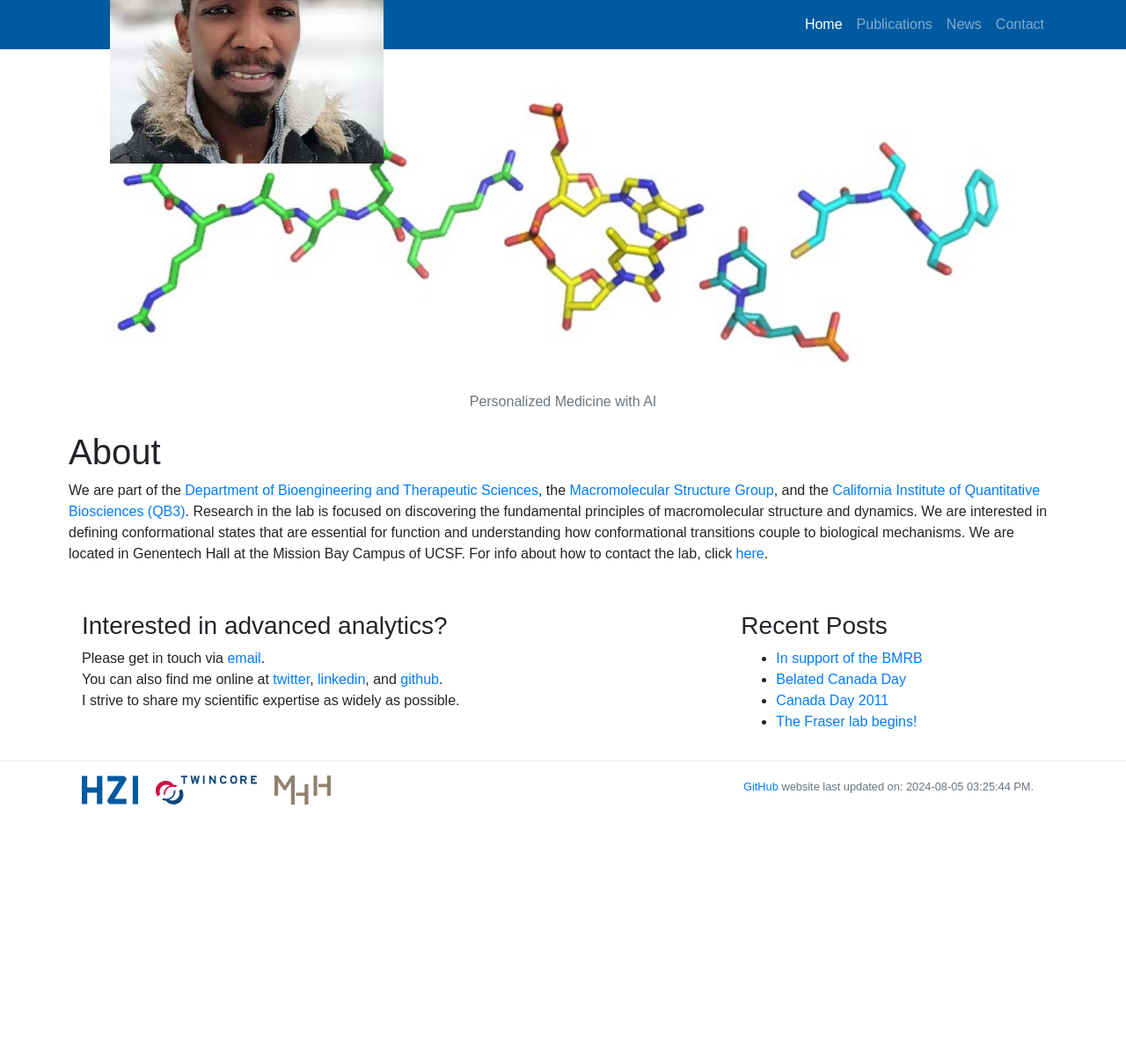
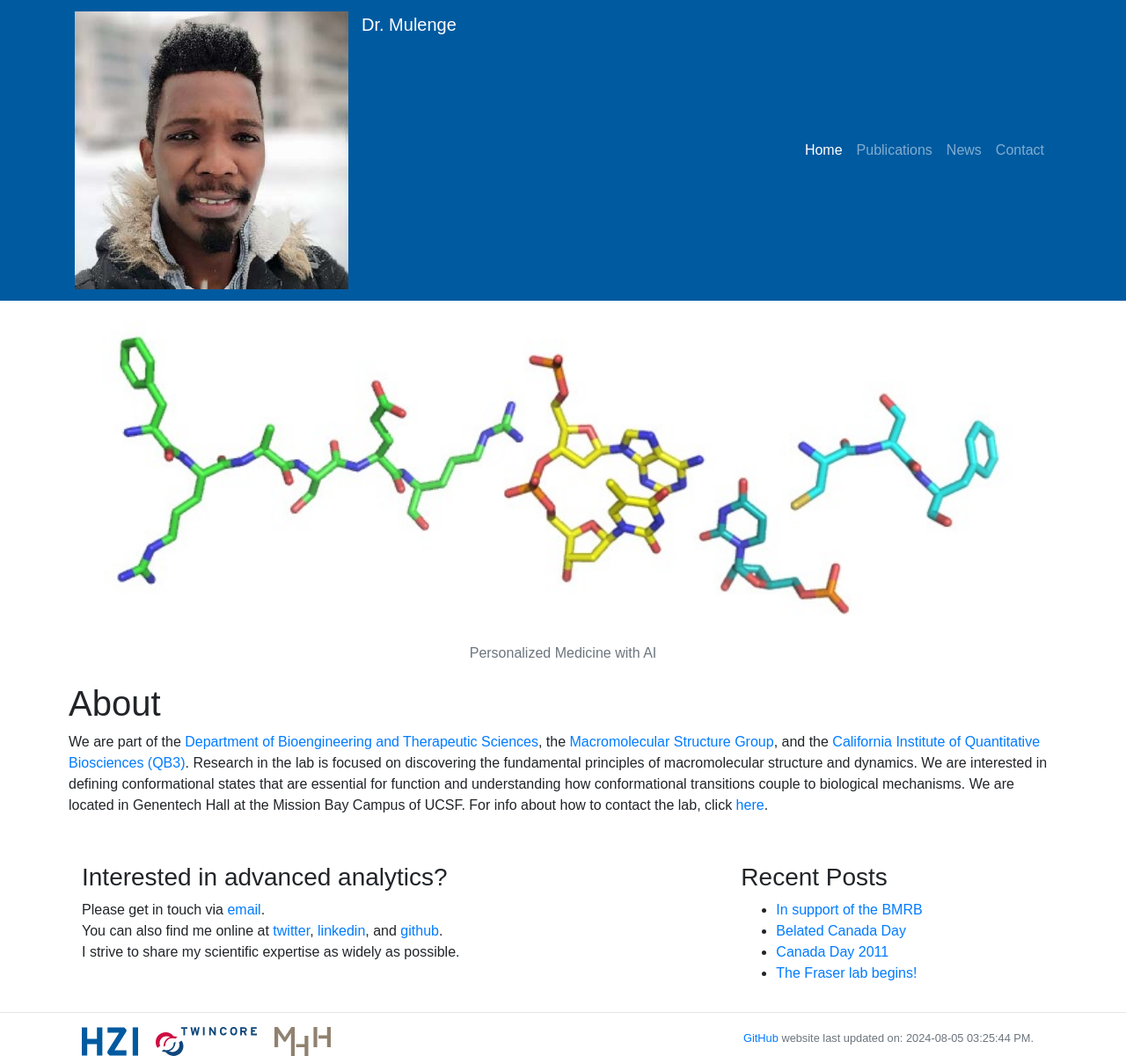
Before and after one commit to fmulenge/fmulenge.github.io, a Jekyll site: the page built from index.md, in a window 1280 px wide. Shown: the whole page at 88% size. Built offline with Jekyll 4.4.1, drawn with Linux system fonts in a browser that asks for light colours; before the commit the page ends 915 px from its top, so only the background shows below that.

Commit message:
Update custom.css

```diff
--- a/static/css/custom.css
+++ b/static/css/custom.css
@@ -105,21 +105,3 @@ blockquote {
    float: left;
    padding: 0 15px 0 0;
 }
-
-.navbar-brand {
-    position: absolute;
-    width: 100%;
-    text-align: left;
-    padding-left: 40px !important;
-}
-
-.navbar-brand img {
-  display: inline-block;
-}
-
-@media(min-width: 992px){
-   .navbar-brand {
-      float: none;
-      width: 100%;
-   }
-}
```
